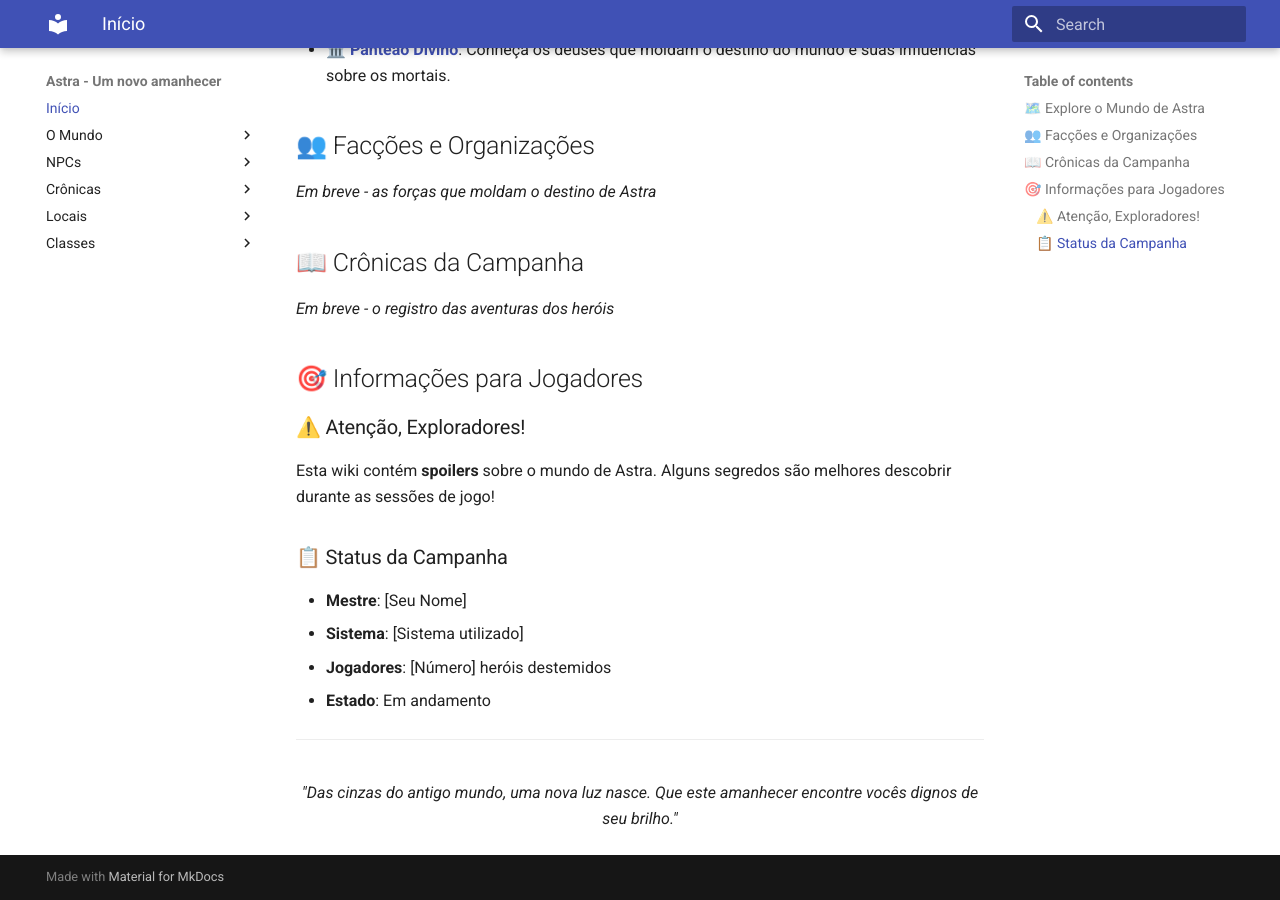
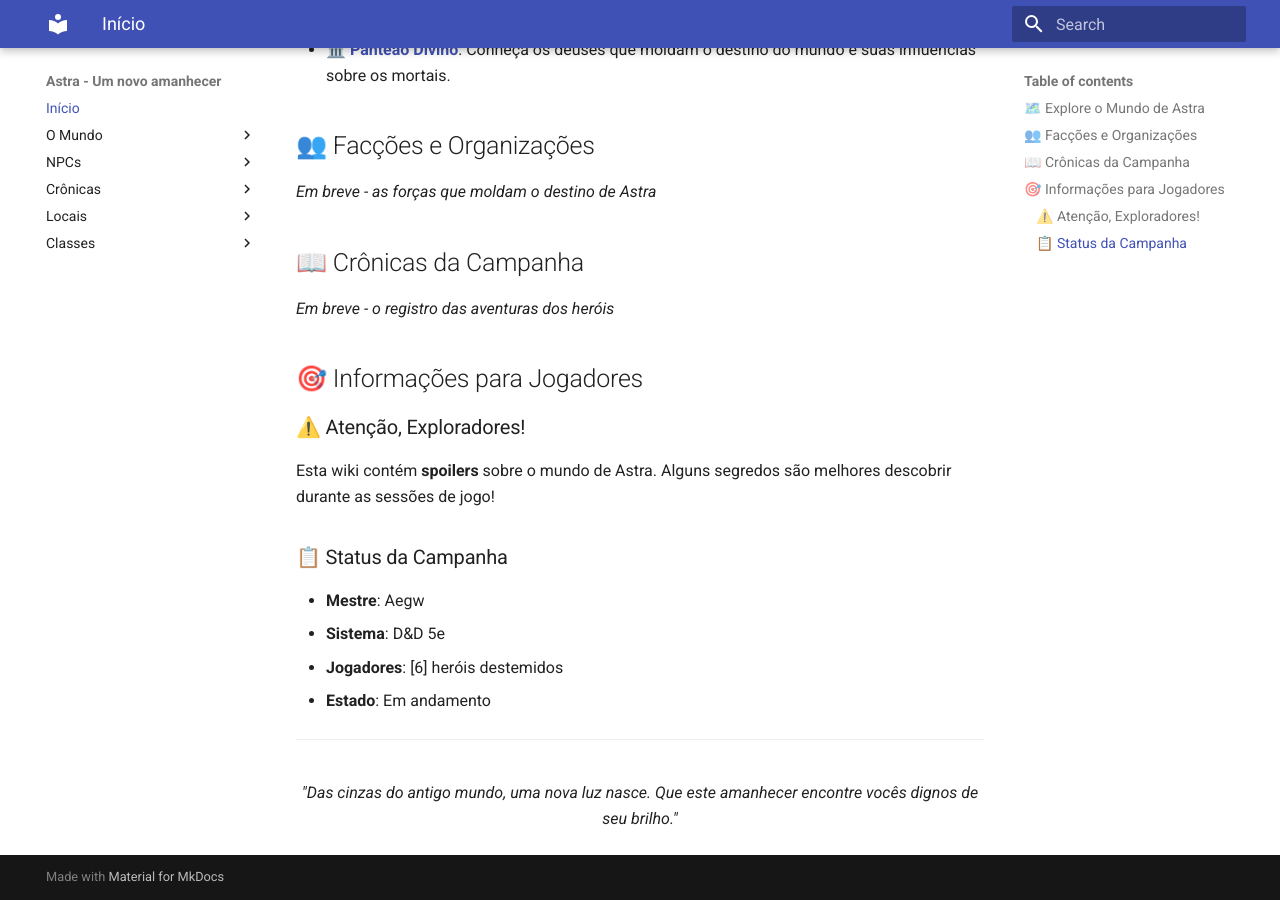
Before and after one commit to rlx1990/astra-wiki, an MkDocs documentation site: the page built from docs/index.md, in a window 1280 px wide and 900 px high, scrolled down 782 px. Built offline with MkDocs 1.6.1 and Material for MkDocs 9.7.7, drawn with Linux system fonts in a browser that asks for light colours.

Commit message:
Update index.md

```diff
--- a/docs/index.md
+++ b/docs/index.md
@@ -26,9 +26,9 @@ Bem-vindos à wiki oficial da campanha de RPG **Astra - Um Novo Amanhecer**. Est
 Esta wiki contém **spoilers** sobre o mundo de Astra. Alguns segredos são melhores descobrir durante as sessões de jogo!
 
 ### 📋 Status da Campanha
-- **Mestre**: [Seu Nome]
-- **Sistema**: [Sistema utilizado]
-- **Jogadores**: [Número] heróis destemidos
+- **Mestre**: Aegw
+- **Sistema**: D&D 5e
+- **Jogadores**: [6] heróis destemidos
 - **Estado**: Em andamento
 
 ---
```
